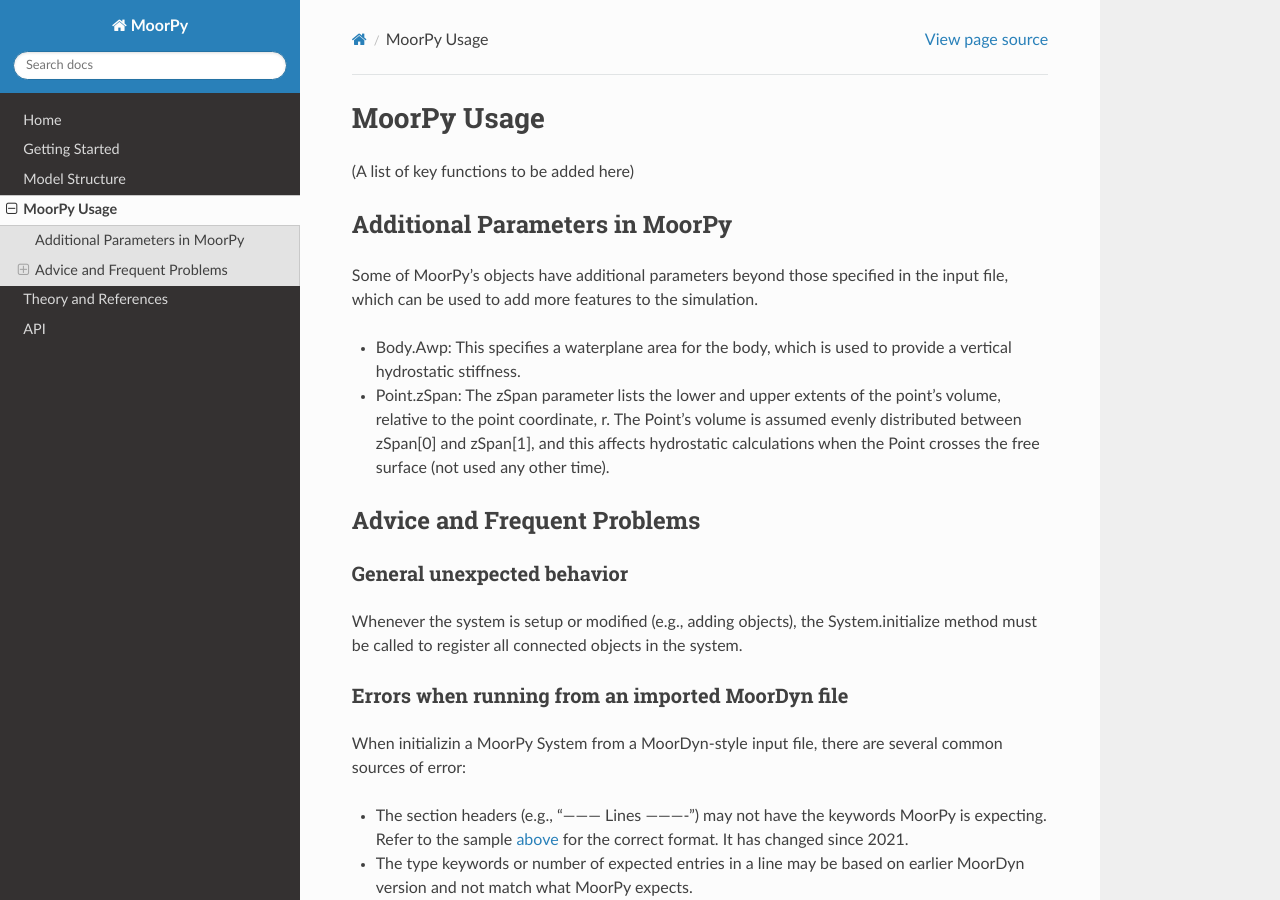
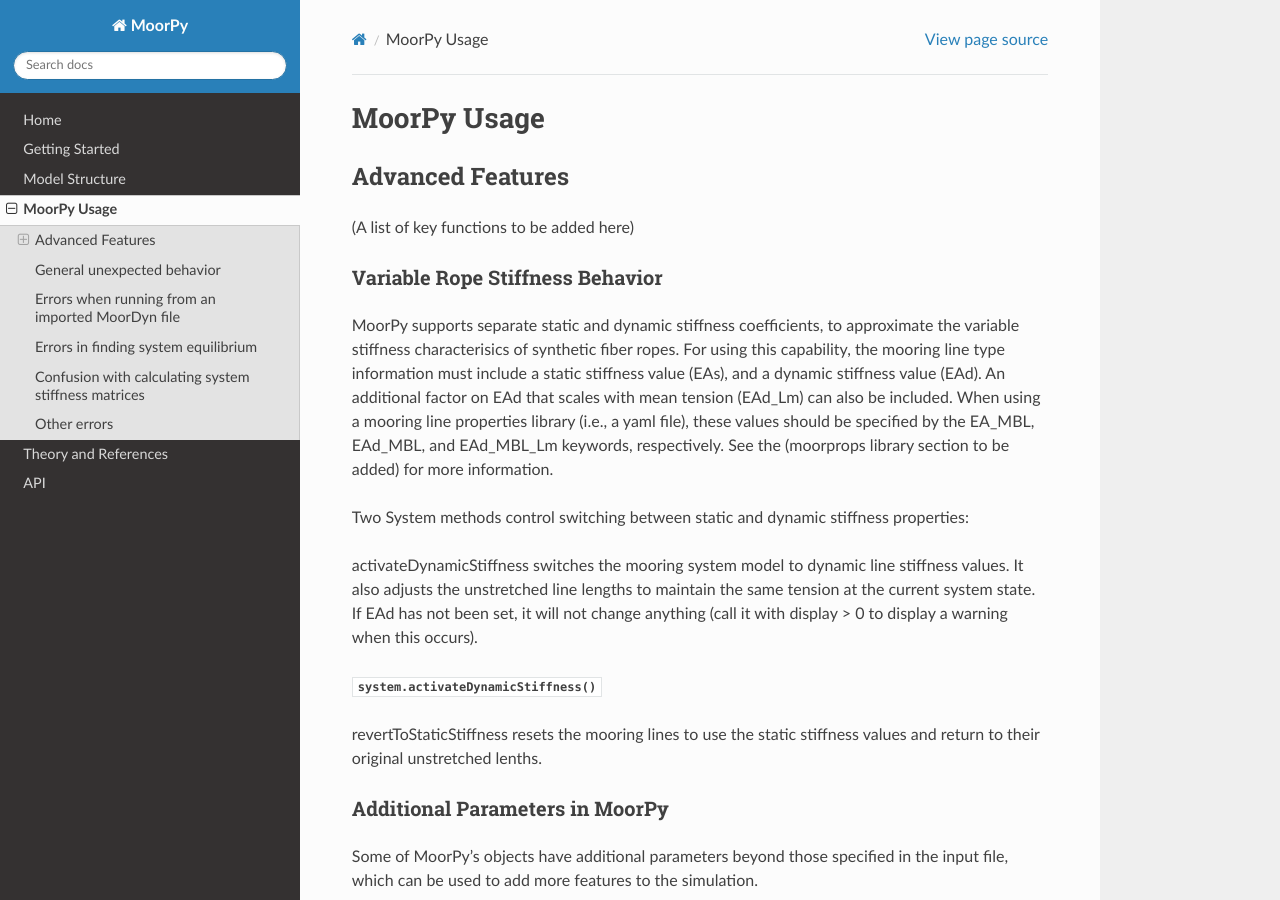
Before and after one commit to NREL/MoorPy, a Sphinx documentation site: the page built from docs/usage.rst, in a window 1280 px wide and 900 px high. Built offline with Sphinx 7.4.7 and the Read the Docs theme 2.0.0, drawn with Linux system fonts in a browser that asks for light colours.

Commit message:
Finishing touches on static-dynamic stiffness:
- Cleaned up moorprops-default.yaml, removing extra EAs entry and
  cleaning up notes.
- Cleaned up associated functions in helpers, line, and system to
  match and to just give a warning message when the users calls
  activateDynamicStiffness but EAd value isn't provided (only if
  display > 0).
- Added documention of the new feature in the Usage page!!

```diff
--- a/docs/usage.rst
+++ b/docs/usage.rst
@@ -14,9 +14,39 @@
 .. role:: stnd
 
 
+Advanced Features
+^^^^^^^^^^^^^^^^^
 
 
 (A list of key functions to be added here)
+
+Variable Rope Stiffness Behavior
+--------------------------------
+
+MoorPy supports separate static and dynamic stiffness coefficients,
+to approximate the variable stiffness characterisics of synthetic
+fiber ropes. For using this capability, the mooring line type
+information must include a static stiffness value (EAs), and a
+dynamic stiffness value (EAd). An additional factor on EAd that
+scales with mean tension (EAd_Lm) can also be included. When using
+a mooring line properties library (i.e., a yaml file), these values
+should be specified by the EA_MBL, EAd_MBL, and EAd_MBL_Lm keywords,
+respectively. See the (moorprops library section to be added) for
+more information.
+
+Two System methods control switching between static and
+dynamic stiffness properties:
+
+activateDynamicStiffness switches the mooring system model to dynamic
+line stiffness values. It also adjusts the unstretched line lengths
+to maintain the same tension at the current system state. If EAd has
+not been set, it will not change anything (call it with display > 0
+to display a warning when this occurs).
+
+:func:`.system.activateDynamicStiffness`
+
+revertToStaticStiffness resets the mooring lines to use the static
+stiffness values and return to their original unstretched lenths.
 
 
 Additional Parameters in MoorPy
```
Also changed, not shown: 4 other files.
